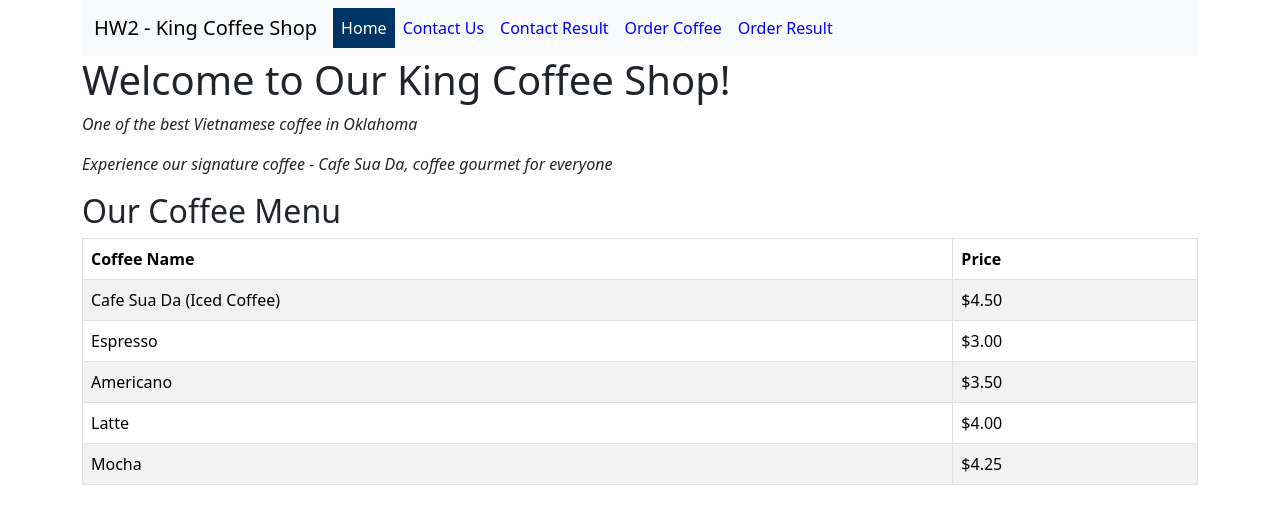
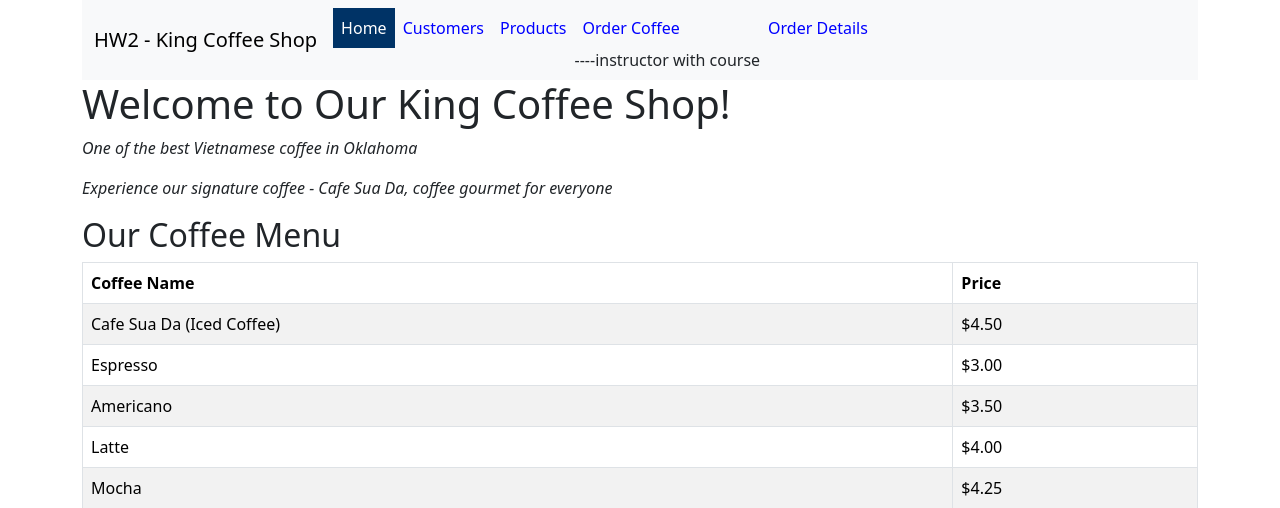
Before and after one commit to TiffThuan/Hw3, a PHP site: page /index.php in a window 1280 px wide. Shown: the top 508 px of the page. Run offline with PHP 8.4, Linux system fonts and the light colour scheme.

Commit message:
Update view-header.php

```diff
--- a/view-header.php
+++ b/view-header.php
@@ -31,16 +31,16 @@
                 <a class="nav-link <?= $pageTitle == 'Welcome to Our King Coffee Shop' ? 'active' : '' ?>" href="/">Home</a>
               </li>
               <li class="nav-item">
-                <a class="nav-link <?= $pageTitle == 'Contact Us' ? 'active' : '' ?>" href="post.php">Contact Us</a>
+                <a class="nav-link <?= $pageTitle == 'Customers' ? 'active' : '' ?>" href="post.php">Customers</a>
               </li>
               <li class="nav-item">
-                <a class="nav-link <?= $pageTitle == 'Contact Result' ? 'active' : '' ?>" href="post-result.php">Contact Result</a>
+                <a class="nav-link <?= $pageTitle == 'Products' ? 'active' : '' ?>" href="post-result.php">Products</a>
               </li>
               <li class="nav-item">
-                <a class="nav-link <?= $pageTitle == 'Order Coffee' ? 'active' : '' ?>" href="get.php">Order Coffee</a>
+                <a class="nav-link <?= $pageTitle == 'Order Coffee' ? 'active' : '' ?>" href="get.php">Order Coffee</a> ----instructor with course
               </li>
               <li class="nav-item">
-                <a class="nav-link <?= $pageTitle == 'Order Result' ? 'active' : '' ?>" href="get-result.php">Order Result</a>
+                <a class="nav-link <?= $pageTitle == 'Order Details' ? 'active' : '' ?>" href="get-result.php">Order Details</a>
               </li>
             </ul>
           </div>
```
